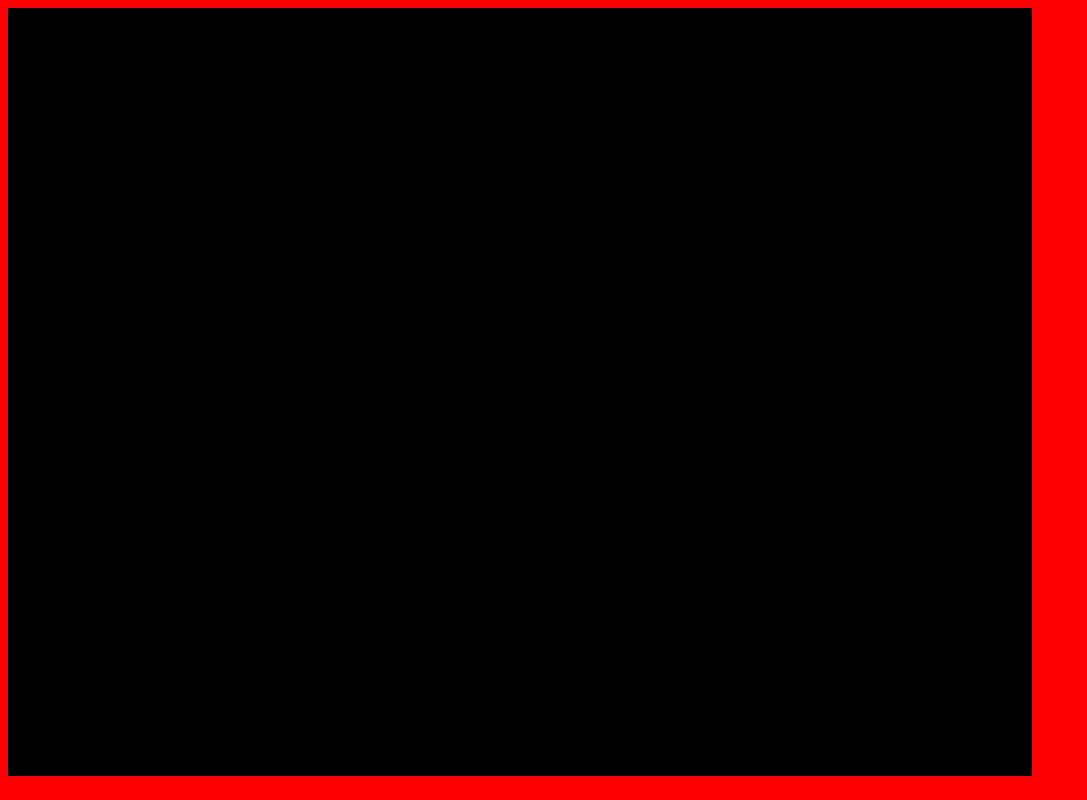
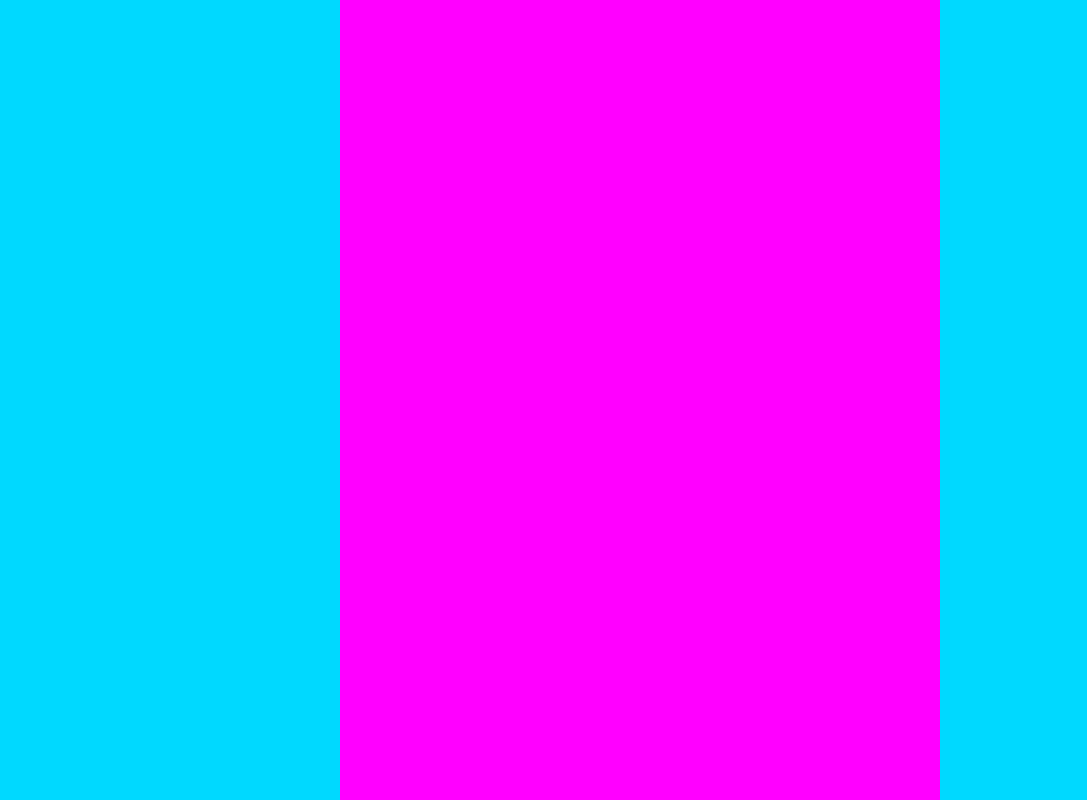
Before and after one commit to over40dev/edu-phaser3-parcel-typescript-2048, a website with bundled scripts: page app/index.html in a window 1280 px wide. Shown: the whole page, without its empty margins (0-1087 px from the left). Built offline with nearby package versions, Linux system fonts and the light colour scheme.

Commit message:
ci000-basic setup

```diff
--- a/app/index.html
+++ b/app/index.html
@@ -8,7 +8,7 @@
   <link rel="stylesheet" href="src/styles/game-style.scss">
 </head>
 <body>
-  <div id="app"></div>
+  <div id="app-container"></div>
   <script src="src/game.ts"></script>
 </body>
 </html>
--- a/app/src/game.ts
+++ b/app/src/game.ts
@@ -1,7 +1,59 @@
-import Phaser from 'phaser';
-import {MSG} from './services/constants';
+import Phaser from "phaser";
 
-let game;
-game = new Phaser.Game();
+let game: Phaser.Game;
+let gameConfig: Phaser.Types.Core.GameConfig;
 
-console.log(MSG, game);
+function startGame() {
+  gameConfig = {
+    parent: "app-container",
+    width: 480,
+    height: 640,
+    backgroundColor: 0xff00ff,
+    scene: [bootGame, playGame]
+  };
+  game = new Phaser.Game(gameConfig);
+  window.focus();
+  resizeGame();
+  window.addEventListener("resize", resizeGame);
+}
+
+class bootGame extends Phaser.Scene {
+  constructor() {
+    super("BootGame");
+  }
+  create() {
+    console.log('game is booting...');
+    game.scene.start("PlayGame");
+  }
+}
+
+class playGame extends Phaser.Scene {
+  constructor() {
+    super("PlayGame");
+  }
+  create() {
+    console.log('here is my awesome game!');
+  }
+}
+
+startGame();
+
+///////////////////
+function resizeGame() {
+  const canvas = document.querySelector("canvas");
+  const windowWidth = window.innerWidth;
+  const windowHeight = window.innerHeight;
+  const windowRatio = windowWidth / windowHeight;
+  const gameRatio = game.config.width / game.config.height;
+  console.log(windowRatio, gameRatio);
+
+  if (canvas) {
+    if (windowRatio < gameRatio) {
+      canvas.style.width = windowWidth + "px";
+      canvas.style.height = windowWidth / gameRatio + "px";
+    } else {
+      canvas.style.width = (windowHeight * gameRatio) + "px";
+      canvas.style.height = windowHeight + "px";
+    }
+  }
+}
--- a/app/src/styles/game-style.scss
+++ b/app/src/styles/game-style.scss
@@ -1,6 +1,16 @@
 $primary-color: white;
-$bg: red;
+$bg: rgb(0, 217, 255);
 body {
   color: $primary-color;
   background-color: $bg;
+  padding: 0;
+  margin: 0;
 }
+canvas {
+  display: block;
+  position: absolute;
+  margin: 0;
+  top: 50%;
+  left: 50%;
+  transform: translate(-50%, -50%);
+}
--- a/package.json
+++ b/package.json
@@ -13,8 +13,8 @@
     "parcel"
   ],
   "scripts": {
-    "cl-dist": "rm dist/*",
-    "cl-cache": "rm .cache",
+    "cl-dist": "rm dist/**/*",
+    "cl-cache": "rm .cache/**/*",
     "start": "parcel app/index.html",
     "build-prod": "parcel build app/index.html",
     "test": "echo \"Error: no test specified\" && exit 1"
```
Also changed, not shown: app/favicon.ico (added).
